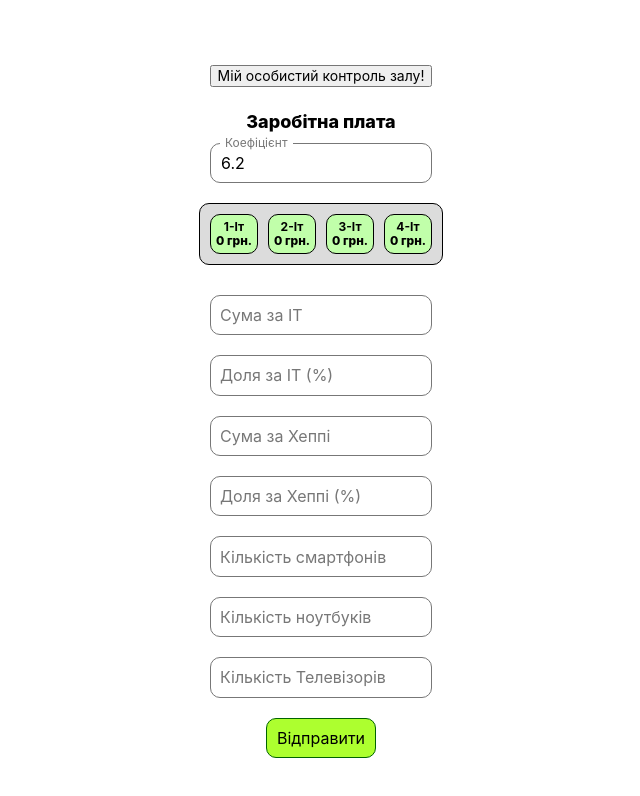
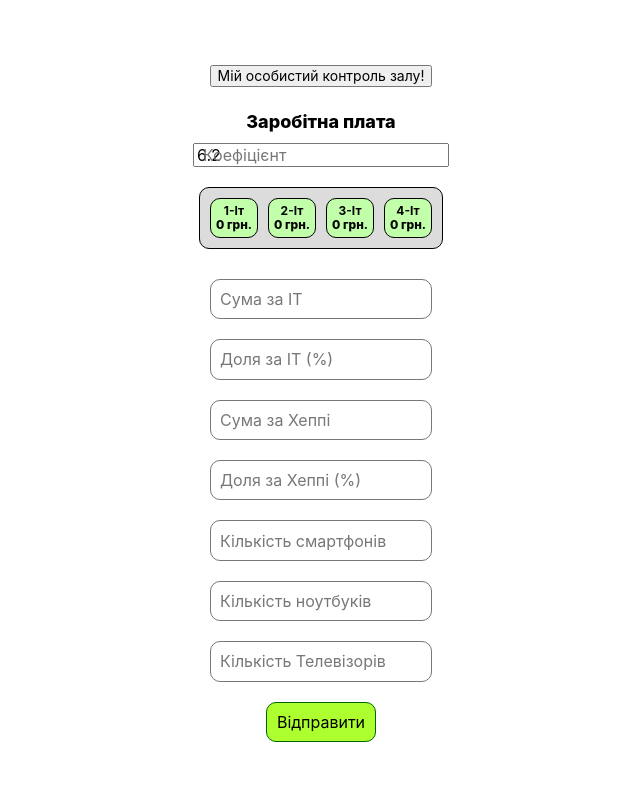
Before and after one commit to Max-IT-ZT/comfy-zvit, a React (Create React App) app: page / in a window 1280 px wide. Shown: the top 796 px of the page, without its empty margins (319-959 px from the left). Built offline with nearby package versions, Linux system fonts and the light colour scheme.

Commit message:
Update CoefficientInput.js

```diff
--- a/src/components/CoefficientInput.js
+++ b/src/components/CoefficientInput.js
@@ -5,10 +5,10 @@ const CoefficientInput = ({ coefficient, onCoefficientChange }) => {
   return (
     <div className="input-container">
       <input
-        type="number"
+        type="phone"
         step="0.01"
-        pattern="\d+(\.\d{1,2})?"
-        className="input-field "
+        // pattern="\d+(\.\d{1,2})?"
+        // className="input-field "
         placeholder=""
         value={coefficient}
         onChange={onCoefficientChange}
```
